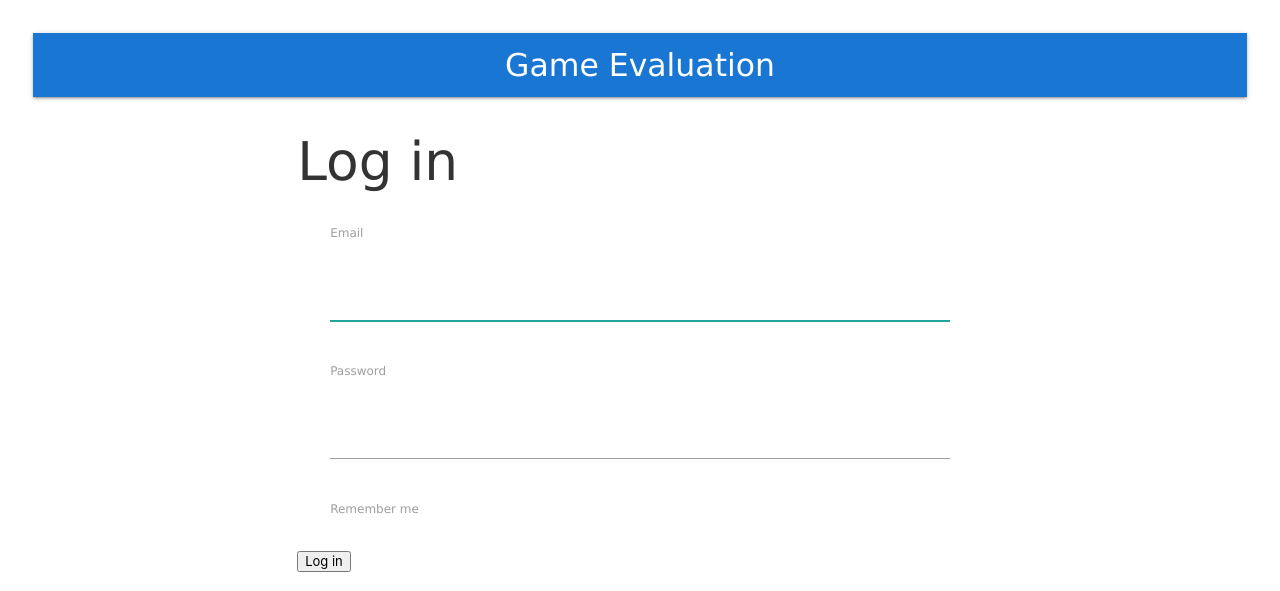
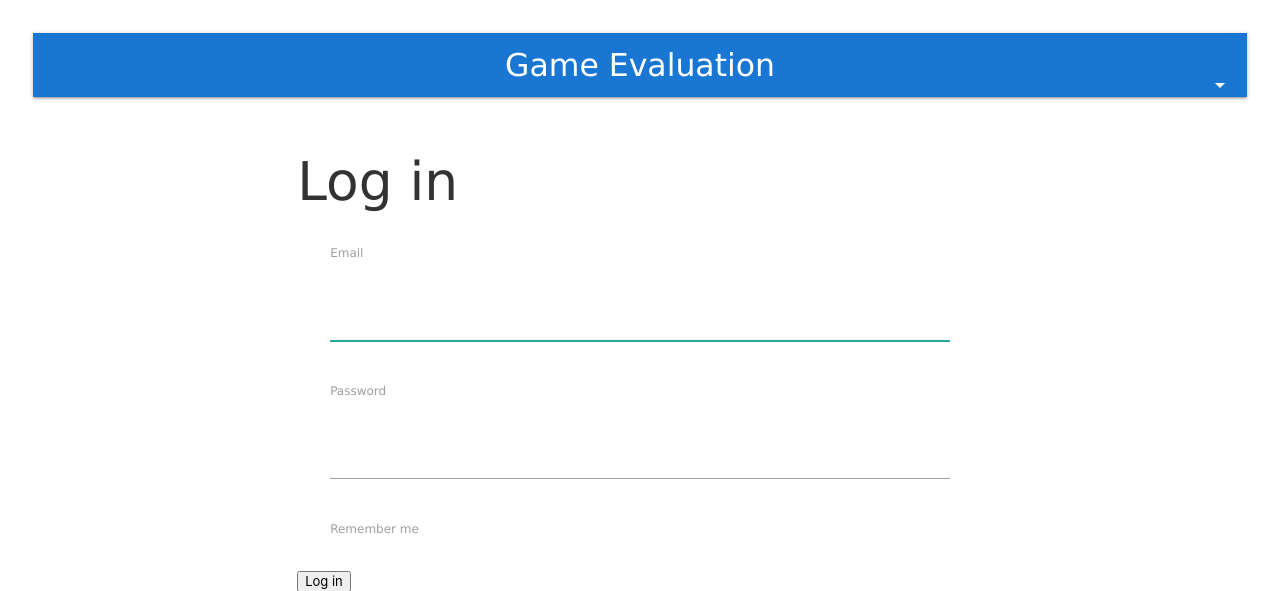
Before and after one commit to glabrego/game_evaluation, a Rails app: a page that uses app/views/layouts/_topbar.html.erb in a window 1280 px wide. Shown: the top 591 px of the page. Run offline with Rails 7, Linux system fonts and the light colour scheme; style sheets or scripts are compiled from the project's sources; some libraries are stand-ins or nearby versions.

Commit message:
Add dropdown menu for researcher navigation

```diff
--- /dev/null
+++ b/app/assets/stylesheets/topbar.scss
@@ -0,0 +1,4 @@
+.user-dropdown{
+  margin-top: 20px;
+  padding-right: 0px;
+}
--- a/app/views/layouts/_topbar.html.erb
+++ b/app/views/layouts/_topbar.html.erb
@@ -1,10 +1,28 @@
+<ul id="dropdown1" class="dropdown-content">
+  <li><%= link_to 'Novo Jogo', new_game_path if current_researcher %></li>
+  <li><%= link_to 'Meus Jogos', root_path if current_researcher %></li>
+  <li><%= link_to 'Meus Dados', edit_researcher_registration_path if current_researcher %></li>
+  <li class="divider"></li>
+  <li><%= link_to 'Logout', destroy_researcher_session_path, 'data-method': 'delete' if current_researcher %></li>
+</ul>
 <nav class="blue darken-2">
-  <div class="nav-wrapper container">
-    <a href="#" data-activates="slide-out" class="button-collapse hide-on-large-only"><i class="material-icons">menu</i></a>
+  <div class="nav-wrapper">
     <%= link_to 'Game Evaluation', root_path, class: 'brand-logo center' %>
-    <ul id="nav-mobile" class="right hide-on-med-and-down">
-      <li><%= current_researcher.email if current_researcher %></li>
-      <li><%= link_to 'Logout', destroy_researcher_session_path, 'data-method': 'delete' if current_researcher %></li>
+    <ul class="right hide-on-med-and-down">
+      <div class="user-dropdown">
+        <li>
+          <a class="dropdown-button" data-activates="dropdown1">
+            <%= current_researcher.name || current_researcher.email if current_researcher %>
+            <i class="material-icons right">arrow_drop_down</i>
+          </a>
+        </li>
+      </div>
     </ul>
   </div>
 </nav>
+
+<script type="text/javascript" charset="utf-8">
+$( document ).ready(function){
+  $(".dropdown-button").dropdown();
+}
+</script>
```
